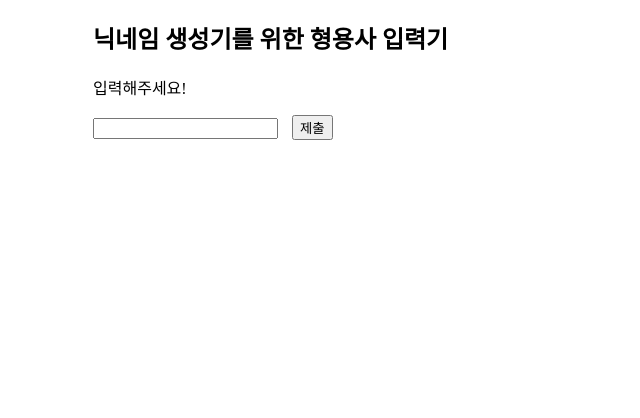
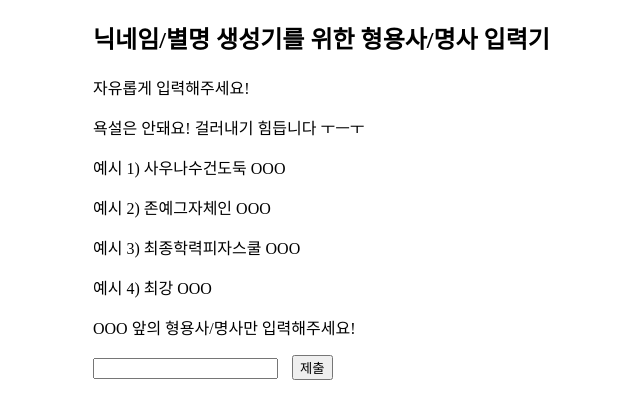
Before and after one commit to HyeonDKIM/NicknameMaker, a website: page hj/main.html in a window 1280 px wide. Shown: the whole page, without its empty margins (15-655 px from the left). Drawn offline with Linux system fonts and the light colour scheme.

Commit message:
modified

```diff
--- a/hj/main.html
+++ b/hj/main.html
@@ -6,9 +6,15 @@
 </header>
 
 <body>
-    <h2 style="margin-left:100px"> 닉네임 생성기를 위한 형용사 입력기 </h2>
+    <h2 style="margin-left:100px"> 닉네임/별명 생성기를 위한 형용사/명사 입력기 </h2>
     <form name="GetForm" onsubmit="return FormChecker" action="/submit" method="post">
-        <p style="margin-left:100px"> 입력해주세요! </p>
+        <p style="margin-left:100px"> 자유롭게 입력해주세요! </p>
+        <p style="margin-left:100px"> 욕설은 안돼요! 걸러내기 힘듭니다 ㅜㅡㅜ </p>
+        <p style="margin-left:100px"> 예시 1) 사우나수건도둑 OOO </p>
+        <p style="margin-left:100px"> 예시 2) 존예그자체인 OOO </p>
+        <p style="margin-left:100px"> 예시 3) 최종학력피자스쿨 OOO </p>
+        <p style="margin-left:100px"> 예시 4) 최강 OOO </p>
+        <p style="margin-left:100px"> OOO 앞의 형용사/명사만 입력해주세요! </p>
         <input type="text" id="GetLetter" name="GetLetter" style="margin-left:100px" required>
         <input type="submit" value="제출" onclick="GetLetterByUser(document.getElementById('GetLetter'))" style="margin-left:10px">
     </form>
```
